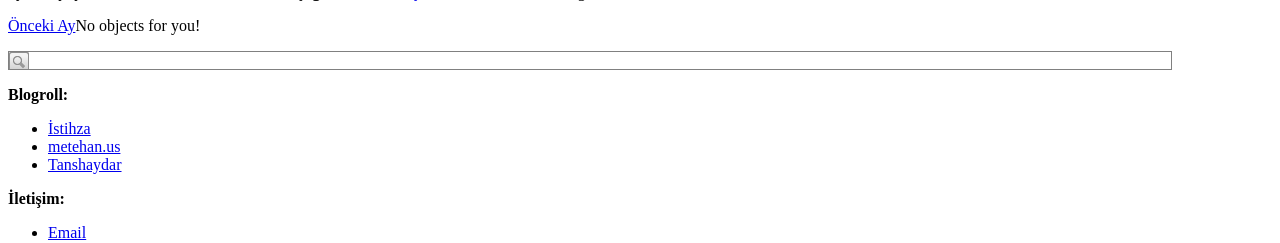
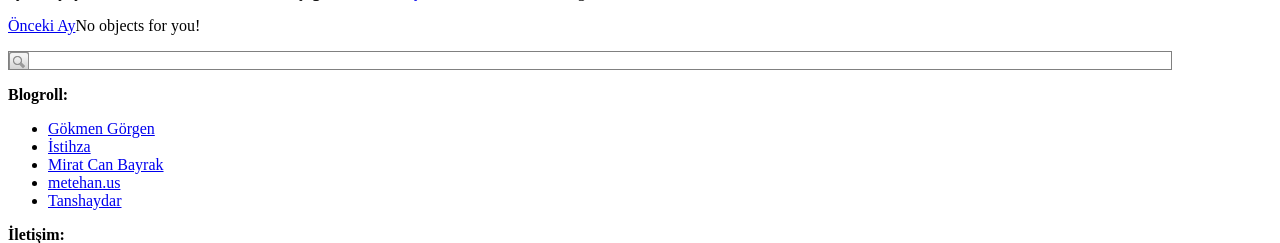
Before and after one commit to yasar11732/django-blog, a Django app: template templates/blog_ay.html in a window 1280 px wide. Shown: the part 141-384 px from the top of the page. Run offline with Django 3.2, Linux system fonts and the light colour scheme; the template is opened without the code that fills it, so the values that code supplies are empty; some libraries are stand-ins or nearby versions.

Commit message:
Edited templates/blog_base.html via GitHub

```diff
--- a/templates/blog_base.html
+++ b/templates/blog_base.html
@@ -62,7 +62,9 @@ document.location = "{% url blog.views.homepage %}"
       {% block extra %}
       <p><strong>Blogroll:</strong></p>
       <ul>
+      <li><a href="http://www.gokmengorgen.net/" title="Genel Yazılım Geliştirme">Gökmen Görgen</a></li>
       <li><a href="www.istihza.com/blog/" title="Python Belgeleri">İstihza</a></li>
+      <li><a href="http://miratcanbayrak.blogspot.com/" title="Python ipucu">Mirat Can Bayrak</a></li>
       <li><a href="MetehanUs" title="Python Belgeleri">metehan.us</a></li>
           <li><a href="http://blog.tanshaydar.com" title="Tanshaydar'ın mekanı">
              Tanshaydar </a></li>
```
